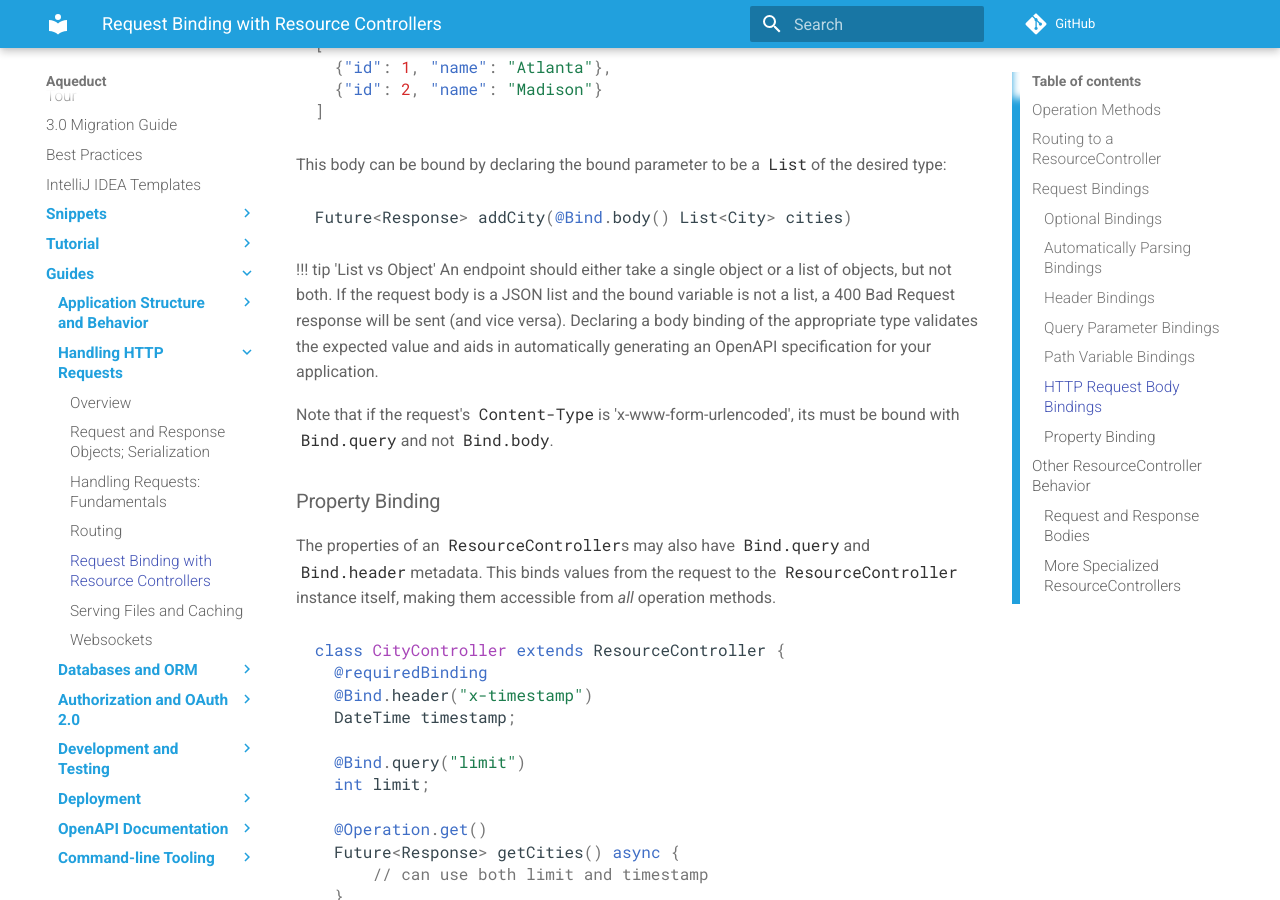
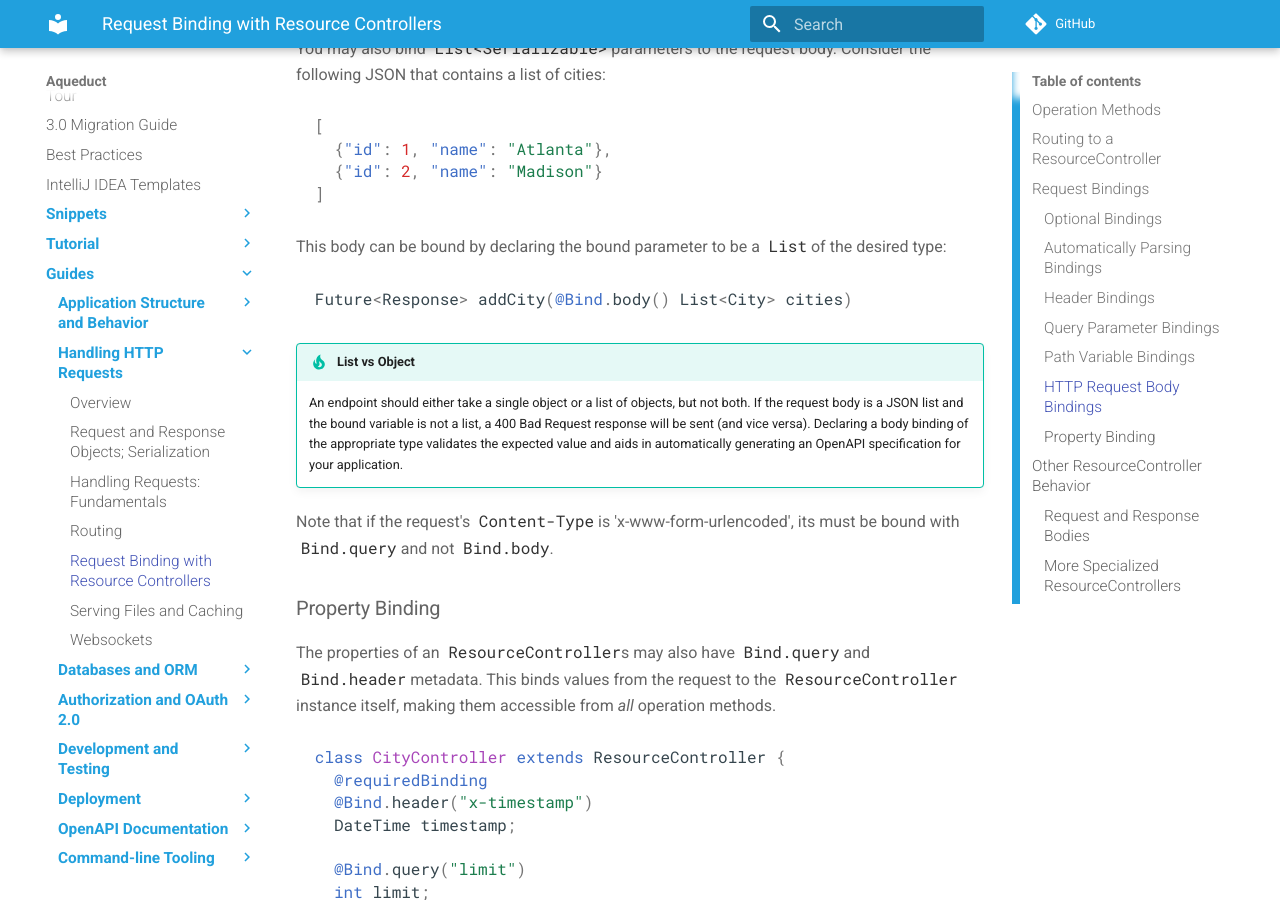
Before and after one commit to stablekernel/aqueduct, an MkDocs documentation site: the page built from source/docs/http/resource_controller.md, in a window 1280 px wide and 900 px high, scrolled down 7993 px. Built offline with MkDocs 1.6.1 and Material for MkDocs 9.7.7, drawn with Linux system fonts in a browser that asks for light colours; comment, search, counter and statistics services are not loaded; old or Windows-style settings are respelled for this version of MkDocs; some of the changed text lies outside the part shown.

Commit message:
Update formatting for resources controller page (#582)
* Format code snippet as code block

* Update tip formatting for resource_controller

````diff
--- a/source/docs/http/resource_controller.md
+++ b/source/docs/http/resource_controller.md
@@ -193,12 +193,14 @@
 
 The following operation methods binds the query parameter named 'name' to the parameter `cityName`:
 
+```dart
 class CityController extends ResourceController {
   @Operation.get()
   Future<Response> getAllCities(@Bind.query('name') String cityName) async {
     return new Response.ok(cities.where((c) => c.name == cityName).toList());
   }
 }
+```
 
 Query parameters can be required or optional. If required, a 400 Bad Request response is sent and no operation method is called if the query parameter is not present in the request URL. If optional, the bound variable is null or a default value.
 
@@ -299,7 +301,7 @@
 Future<Response> addCity(@Bind.body() List<City> cities)
 ```
 
-!!! tip 'List vs Object'
+!!! tip "List vs Object"
     An endpoint should either take a single object or a list of objects, but not both. If the request body is a JSON list and the bound variable is not a list, a 400 Bad Request response will be sent (and vice versa). Declaring a body binding of the appropriate type validates the expected value and aids in automatically generating an OpenAPI specification for your application.
 
 Note that if the request's `Content-Type` is 'x-www-form-urlencoded', its must be bound with `Bind.query` and not `Bind.body`.
````
